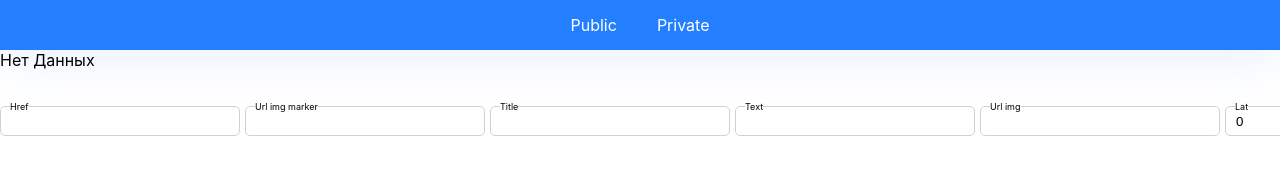
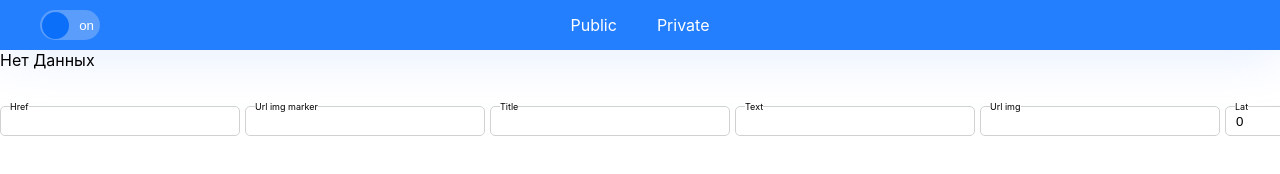
Before and after one commit to Irbis007/todo3, a React app: page / in a window 1280 px wide. Built offline with nearby package versions, Linux system fonts and the light colour scheme; no server answers.

Commit message:
change toggle color body

```diff
--- a/src/checkTheme/checkTheme.css
+++ b/src/checkTheme/checkTheme.css
@@ -4,36 +4,38 @@
 
 
 .check__theme{
-    width: 60px;
-    height: 30px;
-    border: none;
-    background: rgb(162, 162, 162);
-    border-radius: 25px;
-    padding: 2px 6px;
+    position: absolute;
+    z-index: 100;
+    left: 40px;
+
     display: flex;
     justify-content: space-between;
     align-items: center;
-    position: absolute;
-    top: 200px;
-    left: 50%;
-    z-index: 100;
-    display: none;
+
+    width: 60px;
+    height: 30px;
+
+    border: none;
+    background: #5a9dfb;
+    border-radius: 25px;
+    padding: 2px 6px;
 }
-
 
 .check__theme .circle{
     position: absolute;
+    transform: translateX(-4px);
+
     display: block;
-    transform: translateX(-4px);
     width: 27px;
     height: 27px;
+
     border-radius: 50%;
-    background: rgb(120, 119, 119);
+    background: #0c6ff9;
+
     transition: all .3s;
 }
 
 .check__theme.active .circle{
-
     transform: translateX(24.5px);
     transition: all .3s;
 }
--- a/src/header/Header.js
+++ b/src/header/Header.js
@@ -1,4 +1,7 @@
 import { Link } from 'react-router-dom';
+
+
+import CheckTheme from '../checkTheme/CheckTheme'
 
 
 
@@ -10,6 +13,7 @@ const Header = () =>{
 
     return(
         <div className="header">
+            <CheckTheme/>
             <Link to='/'>Public</Link>
             <Link to='/private'>Private</Link>
         </div>
```
